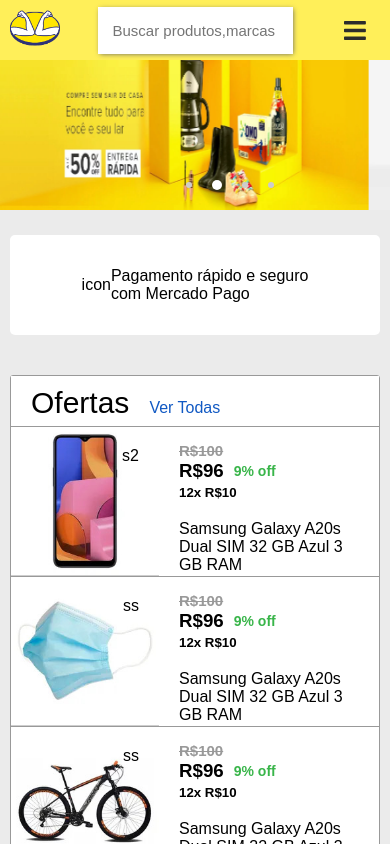
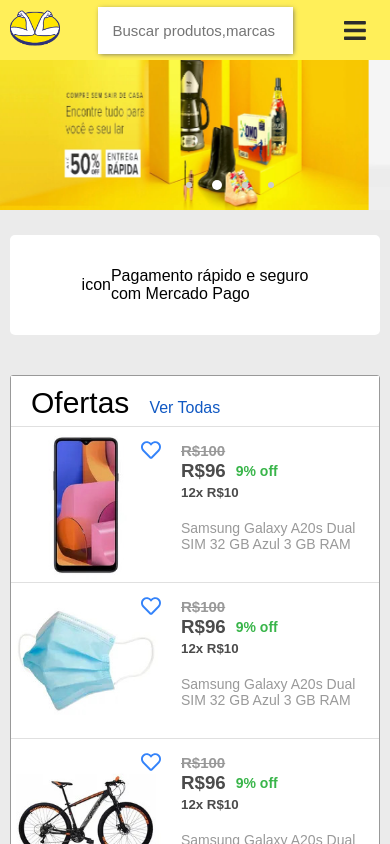
Before and after one commit to lluper/test-viscom-luper-shop, a React (Create React App) app: page / in a window 390 px wide. Shown: the top 844 px of the page. Built offline with nearby package versions, Linux system fonts and the light colour scheme.

Commit message:
MODIFIED components , custom css and struct

```diff
--- a/src/components/OffersBlock/index.css
+++ b/src/components/OffersBlock/index.css
@@ -1,51 +1,63 @@
-.offersBlock{
+.offersBlock {
   min-height: 450px;
 }
 
-  .offersBlock__cardsContainer{
+.offersBlock__cardsContainer {
   display: flex;
   position: relative;
 }
-  .offersBlock__card{
+
+.offersBlock__card {
   background: var(--white);
   position: static;
-    flex:1;
+  flex: 1;
   margin: 0 20px;
   align-self: flex-start;
   transition: .5s;
 }
-  .offersBlock__card:first-child{
+
+.offersBlock__card:first-child {
   margin-left: 0;
 }
-  .offersBlock__card:last-child{
+
+.offersBlock__card:last-child {
   margin-right: 0;
 }
-  .offersBlock__card__header{
-    border-bottom: 1px solid var(--card-division);
+
+.offersBlock__card__header {
+  border-bottom: 1px solid #c7c7c78e;
   display: flex;
   position: relative;
   justify-content: center;
+}
 
-  }
-  .offersBlock__card__body{
+.offersBlock__card__body {
   padding: 10px 20px;
 }
-  .offersBlock__card__productImage{
+
+.offersBlock__card__productImage {
   width: auto;
   height: 100%;
 }
-  .offersBlock__card__favorites{
+
+.offersBlock__card__favorites {
   display: none;
   position: absolute;
   z-index: 10;
-    top:20px;
+  top: 20px;
   right: 20px;
+  font-size: 20px;
 }
-  .offersBlock__card:hover .offersBlock__card__favorites{
+
+.offersBlock__favorites__icon {
+  color: var(--blue-primary)
+}
+
+.offersBlock__card:hover .offersBlock__card__favorites {
   display: block;
 }
 
-  .offersBlock__card__discount{
+.offersBlock__card__discount {
   text-decoration: line-through;
   color: var(--grey-offer);
   font-size: 15px;
@@ -53,71 +65,113 @@
   margin-top: 5px;
   margin-bottom: 1px;
 }
-  .offersBlock__card__priceAndPercent{
+
+.offersBlock__card__price, .offersBlock__card__installmentAmount {
+  color: var(--discoverText);
+}
+
+.offersBlock__card__priceAndPercent {
   display: flex;
   justify-content: flex-start;
   align-items: center;
 }
-  .offersBlock__card__price{
+
+.offersBlock__card__price {
   margin-bottom: 3px;
 }
-  .offersBlock__card__discountPercent{
+
+.offersBlock__card__discountPercent {
   color: var(--green-primary);
   margin-left: 10px;
   font-size: 14px;
   margin-bottom: 3px;
 }
-  .offersBlock__card__installmentAmount{}
-  .offersBlock__card__productName{
+
+.offersBlock__card__installmentAmount {}
+
+.offersBlock__card__productName {
   margin-top: 20px;
   display: none;
-
+  font-weight: 100;
+  color: var(--grey-offer);
 }
 
-  .offersBlock__card:hover
-  .offersBlock__card__discount{
+.offersBlock__card:hover .offersBlock__card__discount {
   display: block;
 }
 
-  .offersBlock__card:hover
-  .offersBlock__card__productName{
+.offersBlock__card:hover .offersBlock__card__productName {
   display: block;
 }
 
 @media screen and (max-width: 992px) {
-
-  }
-    /*  */
-    /* On screens that are 600px or less, set the background color to olive */
-  @media screen and (max-width: 600px) {
-    .offersBlock__cardsContainer{
+  .offersBlock__cardsContainer {
     flex-wrap: wrap;
   }
-
-    .offersBlock__card__favorites,
-    .offersBlock__card__discount,
-    .offersBlock__card__productName/*  */
+  .offersBlock__card__header {
+    border-bottom: none;
+    height: 100%;
+  }
+  .offersBlock__card__favorites, .offersBlock__card__discount, .offersBlock__card__productName/*  */
   {
     display: block;
   }
-    .offersBlock__card{
+  .offersBlock__card__favorites {
+    right: 0px;
+    top:10px;
+  }
+  .offersBlock__card {
     margin: 0;
     display: flex;
-      height: 150px;
-      border: 1px solid var(--grey-offer);
+    min-height: 150px;
+    border: 1px solid #c7c7c78e;
+    align-items: center;
+  }
+  .offersBlock__card__productImage {
+    width: auto;
+    max-width: 150px;
+    height: auto;
+  }
+  .offersBlock__card__productName {
+    margin-bottom: 20px;
+    font-size: 14px;
+  }
+}
+
+
+@media screen and (max-width: 600px) {
+  .offersBlock__cardsContainer {
+    flex-wrap: wrap;
+  }
+  .offersBlock__card__header {
+    border-bottom: none;
+    height: 100%;
+  }
+  .offersBlock__card__favorites, .offersBlock__card__discount, .offersBlock__card__productName/*  */
+  {
+    display: block;
+  }
+  .offersBlock__card__favorites {
+    right: 0px;
+    top:10px;
+  }
+  .offersBlock__card {
+    margin: 0;
+    display: flex;
+    min-height: 150px;
+    border: 1px solid #c7c7c78e;
     border-bottom: none;
     border-left: none;
     border-right: none;
-
+    align-items: center;
   }
-    .offersBlock__card__productImage{
+  .offersBlock__card__productImage {
     width: auto;
     max-width: 150px;
-      height: 100%;
+    height: auto;
   }
-    .offersBlock__card__header{
-     height: 100%;
-
+  .offersBlock__card__productName {
+    margin-bottom: 20px;
+    font-size: 14px;
   }
-
 }
--- a/src/components/OffersBlock/index.js
+++ b/src/components/OffersBlock/index.js
@@ -1,5 +1,9 @@
 import React from 'react';
 import './index.css';
+import { FontAwesomeIcon } from '@fortawesome/react-fontawesome'
+import { faHeart } from '@fortawesome/free-regular-svg-icons'
+import {Link} from 'react-router-dom'
+
 import Product1 from '../../images/products/product-1.jpg';
 import Product2 from '../../images/products/product-2.jpg';
 import Product3 from '../../images/products/product-3.jpg';
@@ -14,10 +18,12 @@
             </div>
 
             <div className="offersBlock__cardsContainer">
-            <div className="offersBlock__card">
+                <Link to="/buy" className="offersBlock__card">
                     <div className="offersBlock__card__header">
                         <img src={Product1} className="offersBlock__card__productImage" />
-                    <span className="offersBlock__card__favorites">s2</span>
+                        <span className="offersBlock__card__favorites">
+                            <FontAwesomeIcon icon={faHeart} className="offersBlock__favorites__icon" />
+                        </span>
                     </div>
                     <div className="offersBlock__card__body">
                         <h4 className="offersBlock__card__discount">R$100</h4>
@@ -31,12 +37,14 @@
                             Samsung Galaxy A20s Dual SIM 32 GB Azul 3 GB RAM
                         </p>
                     </div>
-            </div>
+                </Link>
 
                 <div className="offersBlock__card">
                     <div className="offersBlock__card__header">
                         <img src={Product2} className="offersBlock__card__productImage" />
-                    <span className="offersBlock__card__favorites">ss</span>
+                        <span className="offersBlock__card__favorites">
+                            <FontAwesomeIcon icon={faHeart} className="offersBlock__favorites__icon" />
+                        </span>
                     </div>
                     <div className="offersBlock__card__body">
                         <h4 className="offersBlock__card__discount">R$100</h4>
@@ -55,7 +63,9 @@
                 <div className="offersBlock__card">
                     <div className="offersBlock__card__header">
                         <img src={Product3} className="offersBlock__card__productImage" />
-                    <span className="offersBlock__card__favorites">ss</span>
+                        <span className="offersBlock__card__favorites">
+                            <FontAwesomeIcon icon={faHeart} className="offersBlock__favorites__icon" />
+                        </span>
                     </div>
                     <div className="offersBlock__card__body">
                         <h4 className="offersBlock__card__discount">R$100</h4>
@@ -74,7 +84,9 @@
                 <div className="offersBlock__card">
                     <div className="offersBlock__card__header">
                         <img src={Product4} className="offersBlock__card__productImage" />
-                    <span className="offersBlock__card__favorites">ss</span>
+                        <span className="offersBlock__card__favorites">
+                            <FontAwesomeIcon icon={faHeart} className="offersBlock__favorites__icon" />
+                        </span>
                     </div>
                     <div className="offersBlock__card__body">
                         <h4 className="offersBlock__card__discount">R$100</h4>
```
Lines whose indentation alone changed are shown as unchanged.
